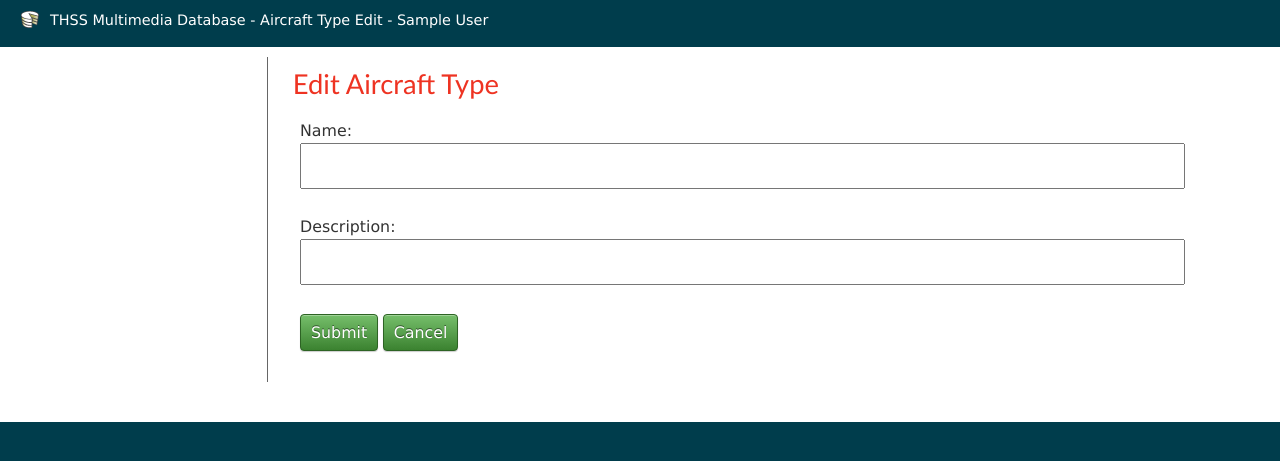
After one commit to z3r0c00l2005/MultiMediaDB, a Django app: page /types/edit/1/ in a window 1280 px wide. The commit adds this page. Shown: the top 461 px of the page. Run offline with Django 3.2, Linux system fonts and the light colour scheme; a user stored in the database is signed in; tables that the repository leaves empty hold one stand-in row (values such as "Sample post"); parts of the project's set-up code (start-up, migrations or seed data) failed here and were passed over.

Commit message:
Type edit and Last updated user

```diff
--- /dev/null
+++ b/db_alter_1_to_2.sql
@@ -0,0 +1,2 @@
+use thssmultimedia;
+alter table multimediadb_systemgraphic add column last_update_by varchar(50)\g
--- a/multimediadb/forms.py
+++ b/multimediadb/forms.py
@@ -2,6 +2,10 @@ from django import forms
 from django.contrib.auth.models import User, Group
 
 class TypeAddForm(forms.Form):
+    name = forms.CharField(max_length=30)
+    description = forms.CharField(max_length=50)
+
+class TypeEditForm(forms.Form):
     name = forms.CharField(max_length=30)
     description = forms.CharField(max_length=50)
 
--- a/multimediadb/models.py
+++ b/multimediadb/models.py
@@ -41,6 +41,7 @@ class Systemgraphic(models.Model):
     adjusted_hours = models.DecimalField(max_digits=5, decimal_places=2)
     status = models.CharField(max_length=25, choices=GRAPHIC_STATUS_CHOICES, default='Not Started')
     on_hold = models.BooleanField(default=False)
+    last_update_by = models.CharField(max_length=50)
 
     def __unicode__(self):
         return u'%s - %s' % (self.title, self.description)
--- a/multimediadb/templates/aircraftsystems/view.html
+++ b/multimediadb/templates/aircraftsystems/view.html
@@ -66,11 +66,10 @@
         <td><h4>In Development</h4></td>
     </tr>
     <tr>
-			<th>Media Label</th>
+			<th>Media Label<BR><BR>Last Update By</th>
 			<th>Title</th>
     		<th>Description</th>
             <th>Version</th>
-            <th>Estimated Hours</th>
             <th>Adjusted Hours</th>
     		<th>Status</th>
             <th>On Hold</th>
@@ -78,11 +77,10 @@
 	</tr>
     {% endif %}
 	<tr>
-		<td>{{ graphic.media_label }}&nbsp;</td>
+		<td nowrap="nowrap">{{ graphic.media_label }}<br><br>{{ graphic.last_update_by }}&nbsp;</td>
 		<td>{{ graphic.title }}&nbsp;</td>
 		<td>{{ graphic.description|linebreaksbr }}&nbsp;</td>
         <td>{{ graphic.version|stringformat:'02d' }}&nbsp;</td>
-        <td>{{ graphic.estimated_hours }}&nbsp;</td>
         <td>{{ graphic.adjusted_hours }}&nbsp;</td>
 		<td>{% if graphic.status = 'Not Started' %}<img src='/static/not_started.png'>{% else %}<img src='/static/in_progress.png'>{% endif %}&nbsp;</td>
         <td>{% if graphic.on_hold %}<img src='/static/on_hold.png'>{% endif %}&nbsp;</td>
--- /dev/null
+++ b/multimediadb/templates/aircrafttypes/edit.html
@@ -0,0 +1,37 @@
+{% extends "base.html" %}
+
+{% block title %}Aircraft Type Edit{% endblock %}
+{% block header %}Aircraft Type Edit{% endblock %}
+{% block content %}
+<div class="actions">
+
+</div>
+
+<div class="aircrafttypes form">
+	<h2>Edit Aircraft Type</h2>
+
+	{% if form.errors %}
+        <p style="color: red;">
+            Please correct the error{{ form.errors|pluralize }} below.
+        </p>
+    {% endif %}
+
+   <form action="" method="post">
+        <div class="field">
+            {{ form.name.errors }}
+            <label for="name">Name:</label>
+            {{ form.name }}
+        </div>
+        <div class="field">
+            {{ form.description.errors }}
+            <label for="description">Description:</label>
+            {{ form.description }}
+        </div>
+        <div class="submit">
+        <input type="submit" name="submit" value="Submit">
+        <input type="submit" name="cancel" value="Cancel">
+    </div>
+    </form>
+</div>
+
+{% endblock %}
--- a/multimediadb/templates/aircrafttypes/index.html
+++ b/multimediadb/templates/aircrafttypes/index.html
@@ -35,7 +35,7 @@
 		<td class="actions">
 			<a href="{% url 'typeview' aircrafttype.id %}">View</a>
 			{% if perms.multimediadb.change_aircrafttype %}
-			<a href='#'>Edit</a>
+			<a href="{% url 'typeedit' aircrafttype.id %}">Edit</a>
 			{% endif %}
 		</td>
 	</tr>
--- a/multimediadb/views.py
+++ b/multimediadb/views.py
@@ -10,7 +10,7 @@ from filetransfers.api import prepare_upload, serve_file
 from django.contrib.auth.models import User
 import datetime
 from multimediadb.models import Aircrafttype, Aircraftsystem, Systemgraphic, Graphicworkdone, Comments, Uploads, QA
-from multimediadb.forms import TypeAddForm, SystemAddForm, SystemEditForm, GraphicAddForm, GraphicEditForm, WorkAddForm, WorkEditForm, CommentAddForm, CommentEditForm, UploadForm, NewLoginForm, PasswordChange, UserEdit
+from multimediadb.forms import TypeAddForm, TypeEditForm, SystemAddForm, SystemEditForm, GraphicAddForm, GraphicEditForm, WorkAddForm, WorkEditForm, CommentAddForm, CommentEditForm, UploadForm, NewLoginForm, PasswordChange, UserEdit
 
 # ################
 # Type Views     #
@@ -40,6 +40,23 @@ def typeadd(request):
     else:
         form = TypeAddForm()
     return render(request, 'aircrafttypes/add.html', {'form': form})
+
+@login_required
+def typeedit(request, type_id):
+    if 'cancel' in request.POST:
+            return HttpResponseRedirect(reverse('typeindex'))
+    if request.method == 'POST':
+        form = TypeEditForm(request.POST)
+        if form.is_valid():
+            cd = form.cleaned_data
+            Aircrafttype.objects.filter(id=type_id).update(name=cd['name'], description=cd['description'],)
+            return HttpResponseRedirect(reverse('typeindex'))
+    else:
+        type = Aircrafttype.objects.get(id=type_id)
+        dictionary = model_to_dict(type, fields=[], exclude=[])
+        form = TypeEditForm(initial=dictionary)
+    return render(request, 'aircrafttypes/edit.html', {'form': form})
+
 
 # ################
 # System Views   #
@@ -190,6 +207,7 @@ def workadd(request, type_id, system_id, graphic_id):
             graphic = Systemgraphic.objects.get(id=graphic_id)
             query = Graphicworkdone(systemgraphic=graphic, work_carried_out=cd['work_carried_out'], created_by=request.user.get_full_name(), hours_expended=cd['hours_expended'],)
             query.save()
+            Systemgraphic.objects.filter(id=graphic_id).update(last_update_by=request.user.get_full_name(),)
             Systemgraphic.objects.filter(id=graphic_id).update(status='In Progress',)
             return HttpResponseRedirect(reverse('graphicview', args=(type_id, system_id, graphic_id)))
     else:
--- a/thssdb/templates/base.html
+++ b/thssdb/templates/base.html
@@ -8,7 +8,7 @@
 <body>
 	<div id="container">
 		<div id="header">
-	       	<h1>THSS Multimedia Database - {% block header %}{% endblock %} {% if user.is_authenticated %} - {{ user.get_full_name }}{% endif %}</h1>
+	       	<a href="{% url 'typeindex' %}"><h1>THSS Multimedia Database - {% block header %}{% endblock %} {% if user.is_authenticated %} - {{ user.get_full_name }}{% endif %}</h1></a>
 		</div>
 		<div id="content">
 		{% if messages %}
--- a/thssdb/urls.py
+++ b/thssdb/urls.py
@@ -23,6 +23,7 @@ urlpatterns = patterns('',
 
     url(r'^types/$', views.typeindex, name='typeindex'),
     url(r'^types/add$', views.typeadd, name='typeadd'),
+    url(r'^types/edit/(?P<type_id>\d+)/', views.typeedit, name='typeedit'),
     url(r'^types/(?P<type_id>\d+)/', views.typeview, name='typeview'),
 
 	url(r'^systems/add/(?P<type_id>\d+)/', views.systemadd, name='systemadd'),
```
Also changed, not shown: 9 other files.
